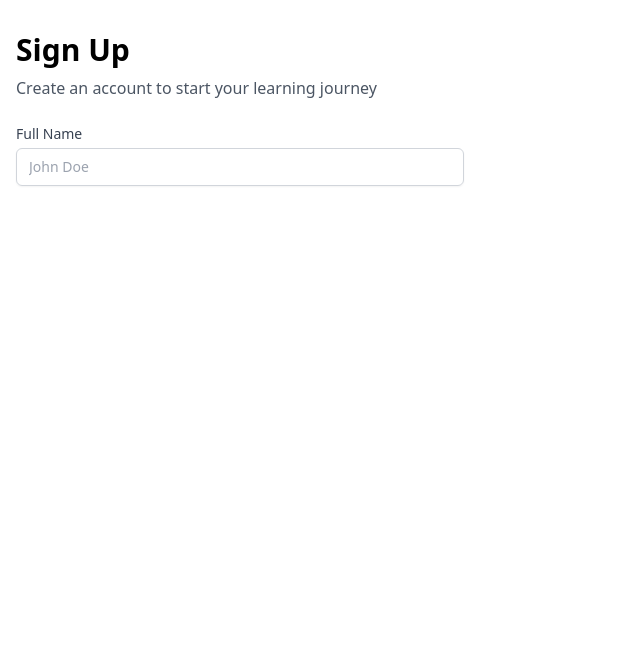
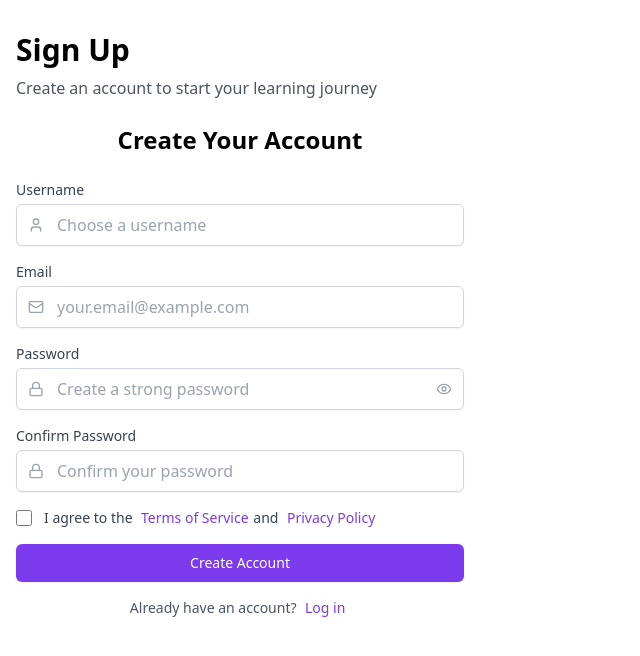
Before and after one commit to JuanVel1/PAL---Frontend, a React (Vite) app: page /signup in a window 1280 px wide. Shown: the top 656 px of the page, without its empty margins (0-640 px from the left). Built offline with nearby package versions, Linux system fonts and the light colour scheme.

Commit message:
Adding Register form

```diff
--- a/src/pages/Signup.tsx
+++ b/src/pages/Signup.tsx
@@ -4,17 +4,173 @@ export default function Signup() {
             <h1 className="text-3xl font-bold mb-2">Sign Up</h1>
             <p className="text-gray-600 mb-6">Create an account to start your learning journey</p>
 
-            <form className="max-w-md space-y-4">
+            <form id="registrationForm" className="max-w-md space-y-4">
+                <h1 className="text-2xl font-bold mb-6 text-center">Create Your Account</h1>
                 <div>
-                    <label htmlFor="name" className="block text-sm font-medium text-gray-700">Full Name</label>
-                    <input
-                        type="text"
-                        id="name"
-                        name="name"
-                        className="mt-1 block w-full px-3 py-2 border border-gray-300 rounded-md shadow-sm focus:outline-none focus:ring-purple-600 focus:border-purple-600 sm:text-sm"
-                        placeholder="John Doe"
-                        required
-                    />
+                    <label className="block text-sm font-medium text-gray-700 mb-1">Username</label>
+                    <div className="relative">
+                        <div className="absolute inset-y-0 left-0 pl-3 flex items-center pointer-events-none">
+                            <svg xmlns="http://www.w3.org/2000/svg" width="16" height="16" viewBox="0 0 24 24"
+                                 fill="none"
+                                 stroke="currentColor" stroke-width="2" stroke-linecap="round"
+                                 stroke-linejoin="round"
+                                 className="text-gray-400">
+                                <path d="M19 21v-2a4 4 0 0 0-4-4H9a4 4 0 0 0-4 4v2"/>
+                                <circle cx="12" cy="7" r="4"/>
+                            </svg>
+                        </div>
+                        <input
+                            type="text"
+                            id="username"
+                            name="username"
+                            className="block w-full pl-10 pr-3 py-2 border border-gray-300 rounded-md shadow-sm focus:outline-none focus:ring-2 focus:ring-purple-600 focus:border-transparent"
+                            placeholder="Choose a username"
+                            required
+                        />
+                    </div>
+                    <p id="username-error" className="mt-1 text-sm text-red-600 hidden">Username must be at least 3
+                        characters</p>
+                </div>
+
+                <div>
+                    <label className="block text-sm font-medium text-gray-700 mb-1">Email</label>
+                    <div className="relative">
+                        <div className="absolute inset-y-0 left-0 pl-3 flex items-center pointer-events-none">
+                            <svg xmlns="http://www.w3.org/2000/svg" width="16" height="16" viewBox="0 0 24 24"
+                                 fill="none"
+                                 stroke="currentColor" stroke-width="2" stroke-linecap="round"
+                                 stroke-linejoin="round"
+                                 className="text-gray-400">
+                                <rect width="20" height="16" x="2" y="4" rx="2"/>
+                                <path d="m22 7-8.97 5.7a1.94 1.94 0 0 1-2.06 0L2 7"/>
+                            </svg>
+                        </div>
+                        <input
+                            type="email"
+                            id="email"
+                            name="email"
+                            className="block w-full pl-10 pr-3 py-2 border border-gray-300 rounded-md shadow-sm focus:outline-none focus:ring-2 focus:ring-purple-600 focus:border-transparent"
+                            placeholder="your.email@example.com"
+                            required
+                        />
+                    </div>
+                    <p id="email-error" className="mt-1 text-sm text-red-600 hidden">Please enter a valid email
+                        address</p>
+                </div>
+
+                <div>
+                    <label className="block text-sm font-medium text-gray-700 mb-1">Password</label>
+                    <div className="relative">
+                        <div className="absolute inset-y-0 left-0 pl-3 flex items-center pointer-events-none">
+                            <svg xmlns="http://www.w3.org/2000/svg" width="16" height="16" viewBox="0 0 24 24"
+                                 fill="none"
+                                 stroke="currentColor" stroke-width="2" stroke-linecap="round"
+                                 stroke-linejoin="round"
+                                 className="text-gray-400">
+                                <rect width="18" height="11" x="3" y="11" rx="2" ry="2"/>
+                                <path d="M7 11V7a5 5 0 0 1 10 0v4"/>
+                            </svg>
+                        </div>
+                        <input
+                            type="password"
+                            id="password"
+                            name="password"
+                            className="block w-full pl-10 pr-3 py-2 border border-gray-300 rounded-md shadow-sm focus:outline-none focus:ring-2 focus:ring-purple-600 focus:border-transparent"
+                            placeholder="Create a strong password"
+                            required
+                        />
+                        <button
+                            type="button"
+                            id="togglePassword"
+                            className="absolute inset-y-0 right-0 pr-3 flex items-center text-gray-400 hover:text-gray-600"
+                        >
+                            <svg xmlns="http://www.w3.org/2000/svg" width="16" height="16" viewBox="0 0 24 24"
+                                 fill="none"
+                                 stroke="currentColor" stroke-width="2" stroke-linecap="round"
+                                 stroke-linejoin="round"
+                                 className="eye-icon">
+                                <path d="M2 12s3-7 10-7 10 7 10 7-3 7-10 7-10-7-10-7Z"/>
+                                <circle cx="12" cy="12" r="3"/>
+                            </svg>
+                            <svg xmlns="http://www.w3.org/2000/svg" width="16" height="16" viewBox="0 0 24 24"
+                                 fill="none"
+                                 stroke="currentColor" stroke-width="2" stroke-linecap="round"
+                                 stroke-linejoin="round"
+                                 className="eye-off-icon hidden">
+                                <path d="M9.88 9.88a3 3 0 1 0 4.24 4.24"/>
+                                <path
+                                    d="M10.73 5.08A10.43 10.43 0 0 1 12 5c7 0 10 7 10 7a13.16 13.16 0 0 1-1.67 2.68"/>
+                                <path
+                                    d="M6.61 6.61A13.526 13.526 0 0 0 2 12s3 7 10 7a9.74 9.74 0 0 0 5.39-1.61"/>
+                                <line x1="2" x2="22" y1="2" y2="22"/>
+                            </svg>
+                        </button>
+                    </div>
+                    <p id="password-error" className="mt-1 text-sm text-red-600 hidden">Password must be at least 8
+                        characters</p>
+                </div>
+
+                <div>
+                    <label className="block text-sm font-medium text-gray-700 mb-1">Confirm
+                        Password</label>
+                    <div className="relative">
+                        <div className="absolute inset-y-0 left-0 pl-3 flex items-center pointer-events-none">
+                            <svg xmlns="http://www.w3.org/2000/svg" width="16" height="16" viewBox="0 0 24 24"
+                                 fill="none"
+                                 stroke="currentColor" stroke-width="2" stroke-linecap="round"
+                                 stroke-linejoin="round"
+                                 className="text-gray-400">
+                                <rect width="18" height="11" x="3" y="11" rx="2" ry="2"/>
+                                <path d="M7 11V7a5 5 0 0 1 10 0v4"/>
+                            </svg>
+                        </div>
+                        <input
+                            type="password"
+                            id="confirmPassword"
+                            name="confirmPassword"
+                            className="block w-full pl-10 pr-3 py-2 border border-gray-300 rounded-md shadow-sm focus:outline-none focus:ring-2 focus:ring-purple-600 focus:border-transparent"
+                            placeholder="Confirm your password"
+                            required
+                        />
+                    </div>
+                    <p id="confirm-password-error" className="mt-1 text-sm text-red-600 hidden">Passwords do not
+                        match</p>
+                </div>
+
+                <div className="flex items-start">
+                    <div className="flex items-center h-5">
+                        <input
+                            id="terms"
+                            name="terms"
+                            type="checkbox"
+                            className="h-4 w-4 text-purple-600 focus:ring-purple-500 border-gray-300 rounded"
+                            required
+                        />
+                    </div>
+                    <div className="ml-3 text-sm">
+                        <label className="font-medium text-gray-700">
+                            I agree to the <a href="#" className="text-purple-600 hover:text-purple-500">Terms of
+                            Service</a>
+                            and <a href="#" className="text-purple-600 hover:text-purple-500">Privacy Policy</a>
+                        </label>
+                    </div>
+                </div>
+
+                <div>
+                    <button
+                        type="submit"
+                        className="w-full flex justify-center py-2 px-4 border border-transparent rounded-md shadow-sm text-sm font-medium text-white bg-purple-600 hover:bg-purple-700 focus:outline-none focus:ring-2 focus:ring-offset-2 focus:ring-purple-500"
+                    >
+                        Create Account
+                    </button>
+                </div>
+
+                <div className="text-sm text-center">
+                    <p className="text-gray-600">
+                        Already have an account? <a href="#"
+                                                    className="font-medium text-purple-600 hover:text-purple-500">Log
+                        in</a>
+                    </p>
                 </div>
             </form>
         </div>
```
